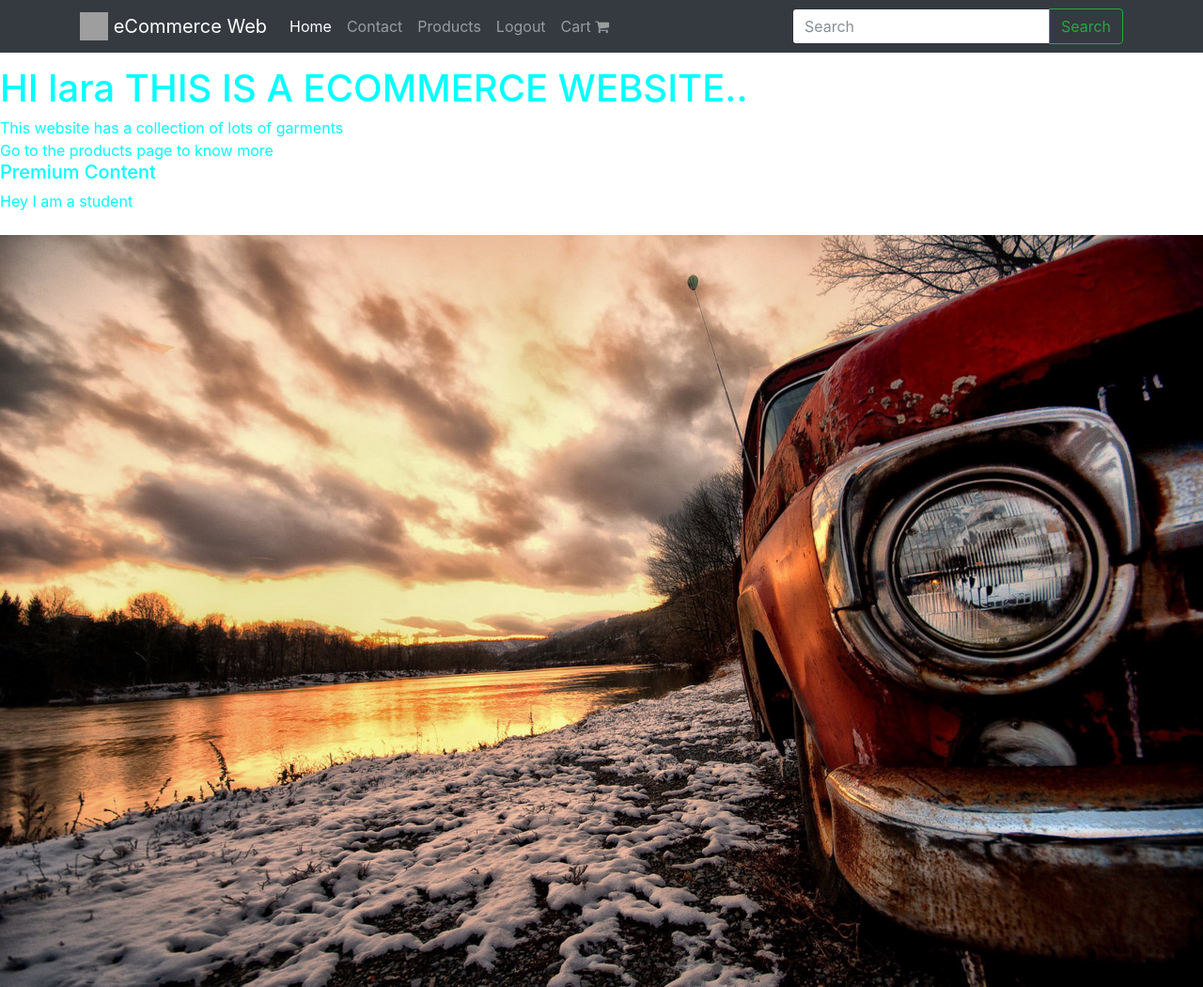
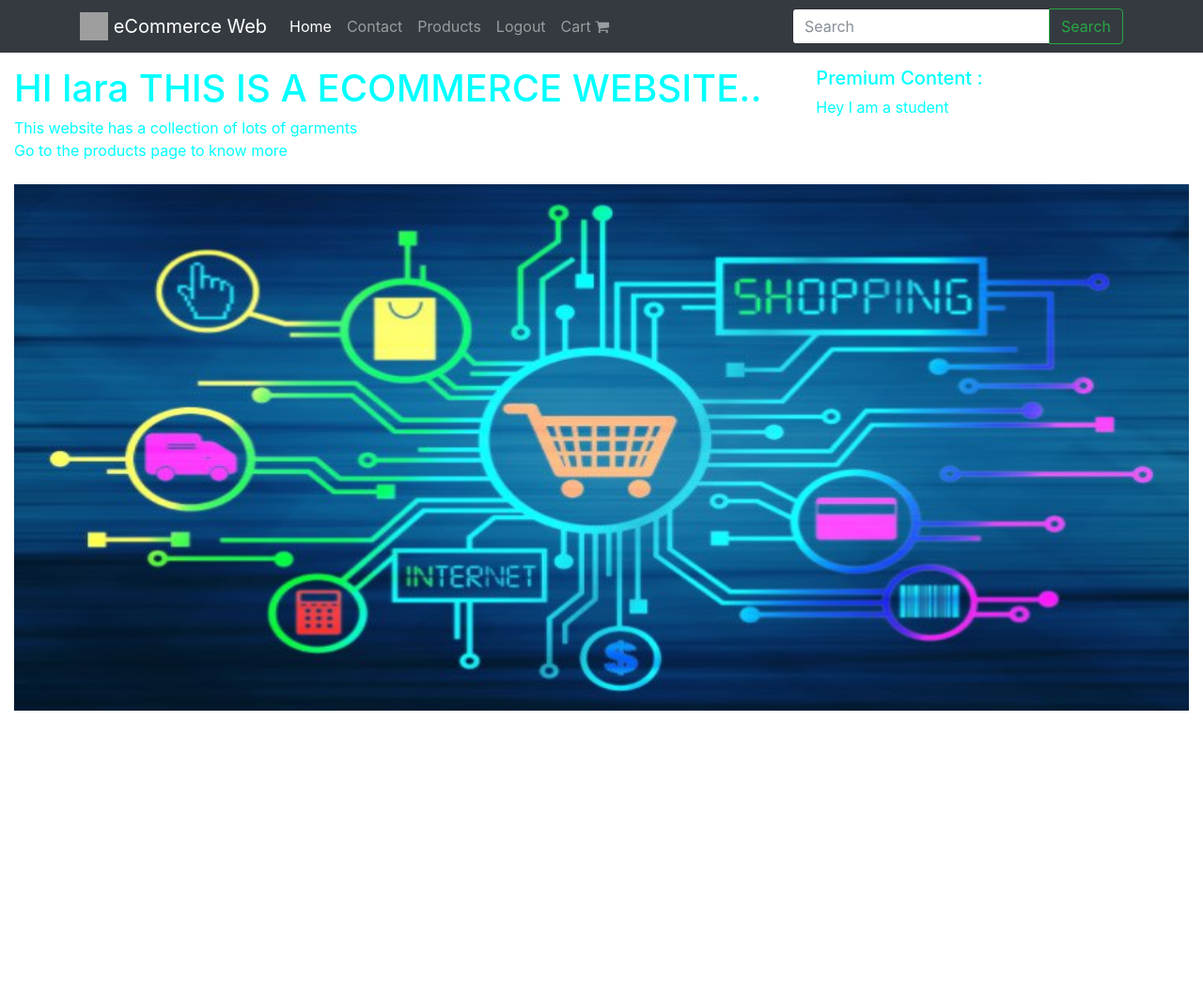
Before and after one commit to bislara/Ecommerce_website, a Django app: page / in a window 1280 px wide. Shown: the whole page at 94% size. After the commit the page ends 756 px from the top, so only its background shows below. Run offline with Django 3.2, Linux system fonts and the light colour scheme; a user stored in the database is signed in; some libraries are stand-ins or nearby versions; grey boxes are pictures that could not be loaded.

Commit message:
small changes in the homepage

```diff
--- a/ecom/templates/home_page.htm
+++ b/ecom/templates/home_page.htm
@@ -1,11 +1,22 @@
 {% extends "base.htm" %} {% load static %} {% block title_head %}
 <title> Home page</title>
 {% endblock title_head %} {% block content %} {% block css_link %}
+
 <link rel="stylesheet" href="{% static 'css/main.css' %}"> {% endblock %}
-
-<h1>HI {{ request.user.username }} THIS IS A ECOMMERCE WEBSITE..</h1>
-{{ title }}
-<br> {{ content }} {% if request.user.is_authenticated %}
-<h5>Premium Content</h5>
-{{premium_content}} {% endif %}
-<br><br><img class="img-fluid img-responsive" src="{% static 'img/car.jpg' %}" alt=""> {% endblock %}
+<div class="container-fluid" style="position: relative;">
+    <div class="row">
+        <div class="col-md-8">
+            <h1 style="">HI {{ request.user.username }} THIS IS A ECOMMERCE WEBSITE..</h1>
+            <div style="">{{ title }}</div>
+            {{ content }}
+            <br><br>
+        </div>
+        <div class="col-md-4">
+            {% if request.user.is_authenticated %}
+            <h5>Premium Content : </h5>
+            {{premium_content}} {% endif %}
+            <br><br>
+        </div>
+    </div>
+    <img style="width: 100%;height: 70vh;position: relative;" class="img-fluid img-responsive" src="{% static 'img/ecom2.jpg' %}" alt="">
+</div> {% endblock %}
```
Also changed, not shown: ecom/db.sqlite3, ecom/static/img/ecom.jpg (added), ecom/static/img/ecom2.jpg (added).
